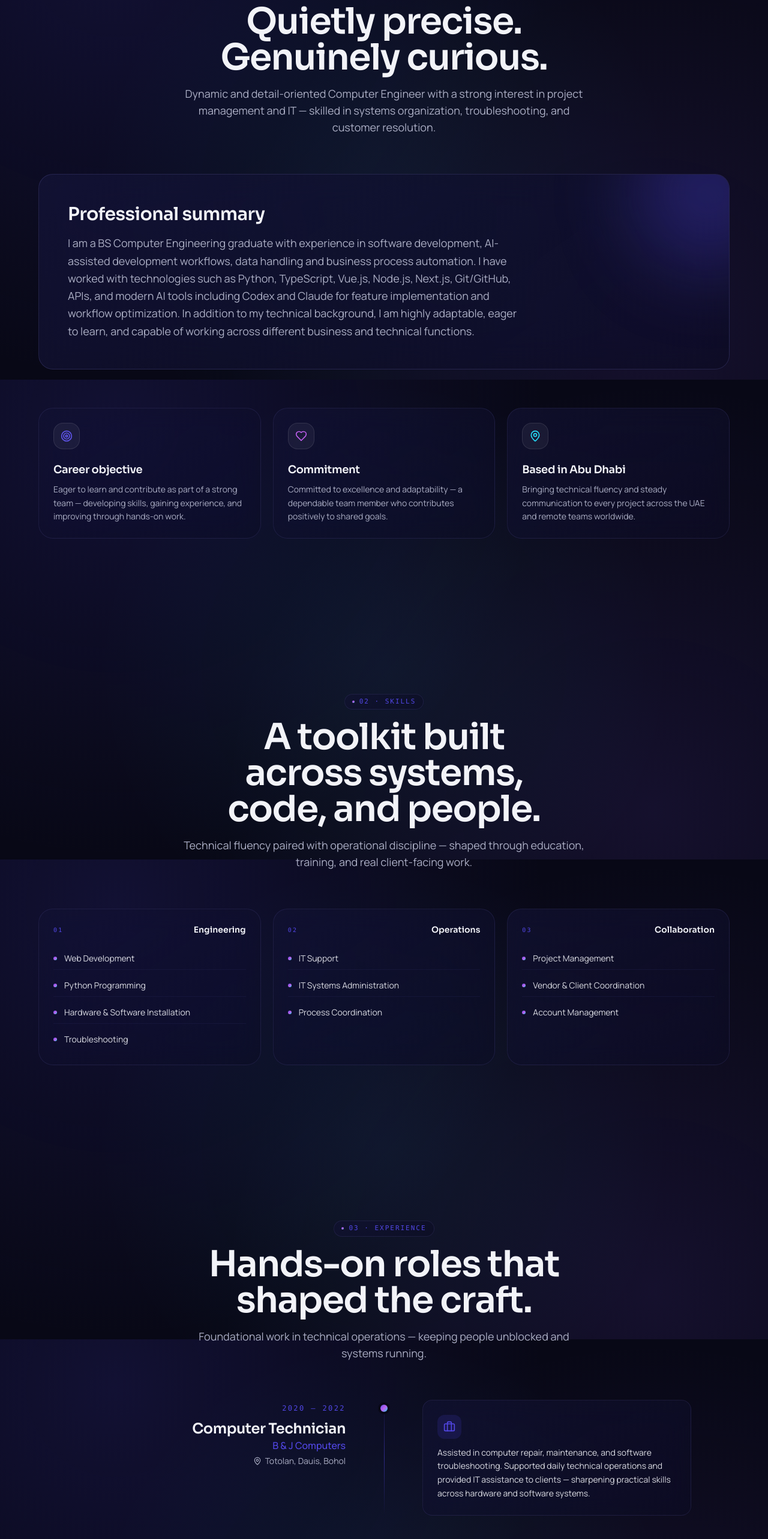
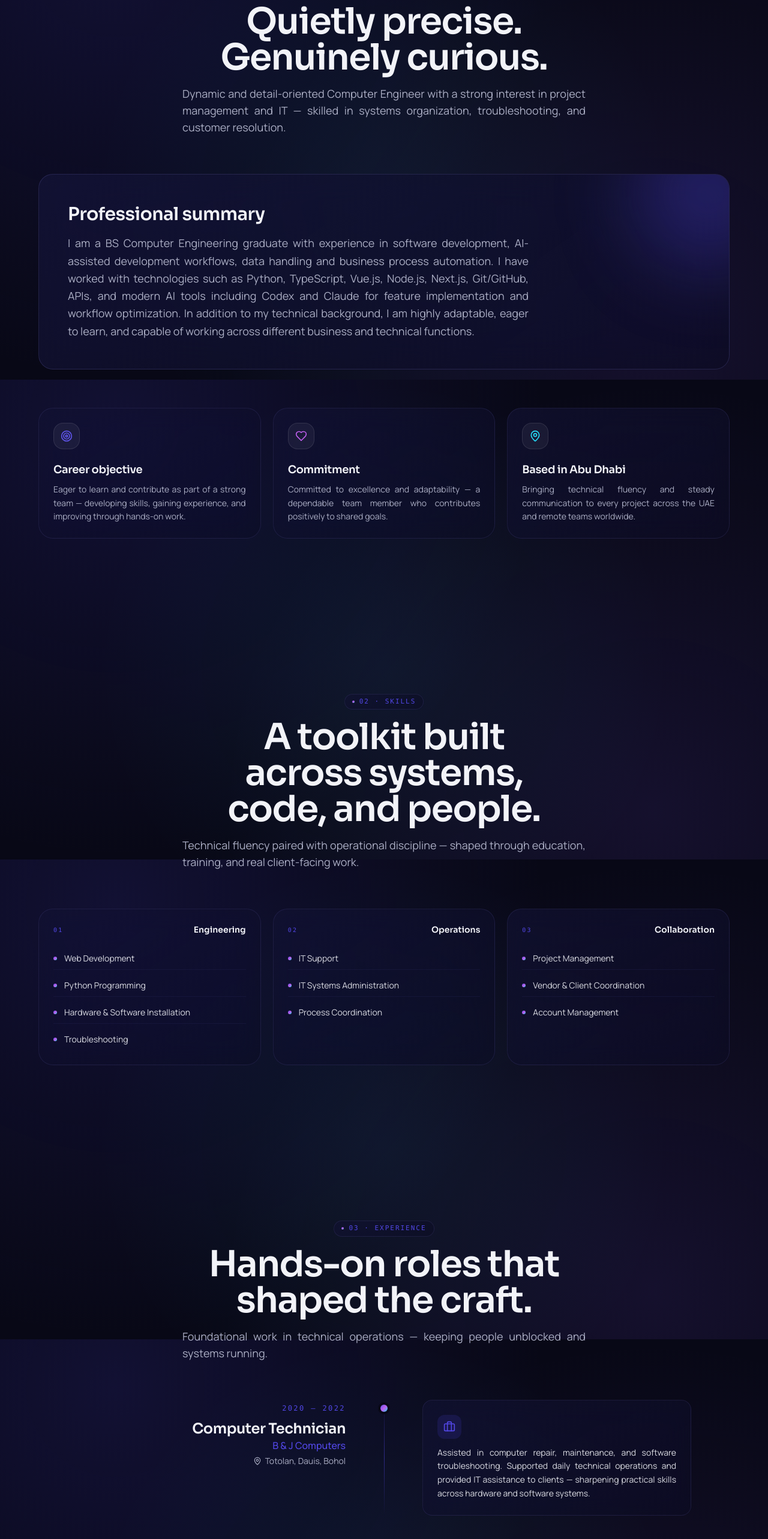
Before and after one commit to makoy419226/makoyfolio, a React (Vite) app: page / in a window 1280 px wide. Shown: the part 967-3533 px from the top of the page at 60% size. Built offline with nearby package versions, Linux system fonts and the light colour scheme.

Commit message:
Changes
Co-authored-by: makoy419226 <181399732+makoy419226@users.noreply.github.com>

```diff
--- a/src/components/About.tsx
+++ b/src/components/About.tsx
@@ -42,7 +42,7 @@ const About = () => (
           <h3 className="relative font-display text-2xl md:text-3xl font-semibold mb-4">
             Professional summary
           </h3>
-          <p className="relative text-muted-foreground leading-relaxed text-lg max-w-3xl">
+          <p className="relative text-muted-foreground leading-relaxed text-lg max-w-3xl text-justify">
             I am a BS Computer Engineering graduate with experience in software development,
             AI-assisted development workflows, data handling and business process automation.
             I have worked with technologies such as Python, TypeScript, Vue.js, Node.js, Next.js,
@@ -67,7 +67,7 @@ const About = () => (
                 <v.icon className="w-5 h-5" />
               </div>
               <h4 className="relative font-display text-lg font-semibold mb-2">{v.title}</h4>
-              <p className="relative text-sm text-muted-foreground leading-relaxed">{v.body}</p>
+              <p className="relative text-sm text-muted-foreground leading-relaxed text-justify">{v.body}</p>
             </motion.div>
           </Reveal>
         ))}
--- a/src/components/Contact.tsx
+++ b/src/components/Contact.tsx
@@ -29,7 +29,7 @@ const Contact = () => (
               <h3 className="font-display text-3xl md:text-4xl font-semibold leading-tight text-balance">
                 Have a role, a project, or a question? <span className="text-gradient">Say hello.</span>
               </h3>
-              <p className="text-muted-foreground mt-4 max-w-md">
+              <p className="text-muted-foreground mt-4 max-w-md text-justify">
                 Replies usually arrive within a day. The fastest path is email.
               </p>
               <a href="mailto:Idusma0010@gmail.com" className="inline-block mt-6">
--- a/src/components/Footer.tsx
+++ b/src/components/Footer.tsx
@@ -14,7 +14,7 @@ const Footer = () => {
             Idusma.
           </a>
 
-          <p className="text-sm text-muted-foreground max-w-md">
+          <p className="text-sm text-muted-foreground max-w-md text-justify">
             Built with intent — Sora &amp; Manrope, Framer Motion, and a midnight indigo palette.
           </p>
 
--- a/src/components/Projects.tsx
+++ b/src/components/Projects.tsx
@@ -75,7 +75,7 @@ const Projects = () => {
                   </div>
                 </div>
 
-                <p className="text-muted-foreground leading-relaxed">
+                <p className="text-muted-foreground leading-relaxed text-justify">
                   {project.description}
                 </p>
 
--- a/src/components/SectionHeading.tsx
+++ b/src/components/SectionHeading.tsx
@@ -26,7 +26,7 @@ const SectionHeading = ({ eyebrow, title, description, align = "center" }: Props
     </Reveal>
     {description && (
       <Reveal variant="up" delay={0.1}>
-        <p className="mt-4 text-muted-foreground text-base md:text-lg leading-relaxed">
+        <p className="mt-4 text-muted-foreground text-base md:text-lg leading-relaxed text-justify">
           {description}
         </p>
       </Reveal>
--- a/src/components/WorkExperience.tsx
+++ b/src/components/WorkExperience.tsx
@@ -34,7 +34,7 @@ const WorkExperience = () => (
                 <div className="w-10 h-10 rounded-xl bg-primary/15 flex items-center justify-center mb-3">
                   <Briefcase className="w-5 h-5 text-primary" />
                 </div>
-                <p className="text-sm text-foreground/90 leading-relaxed">
+                <p className="text-sm text-foreground/90 leading-relaxed text-justify">
                   Assisted in computer repair, maintenance, and software troubleshooting.
                   Supported daily technical operations and provided IT assistance to clients —
                   sharpening practical skills across hardware and software systems.
```
